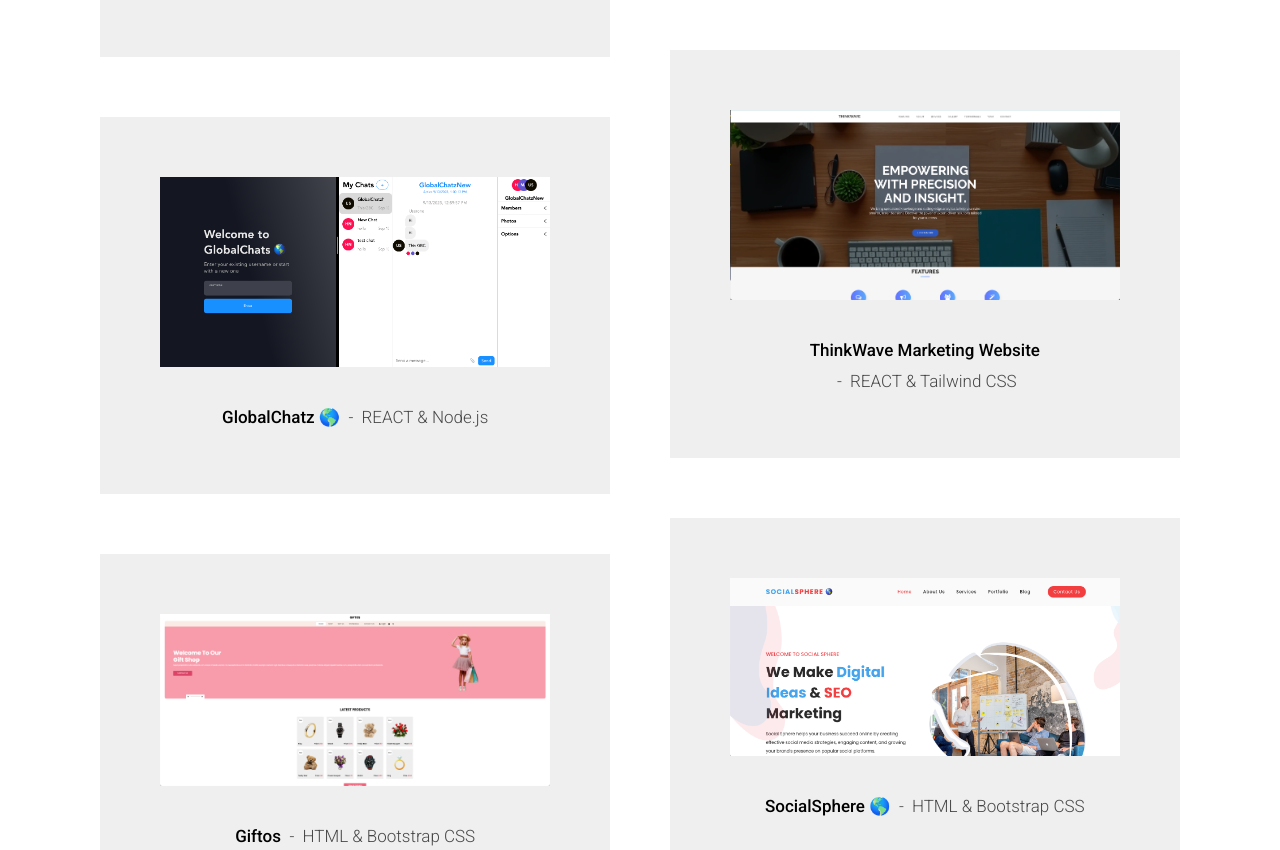
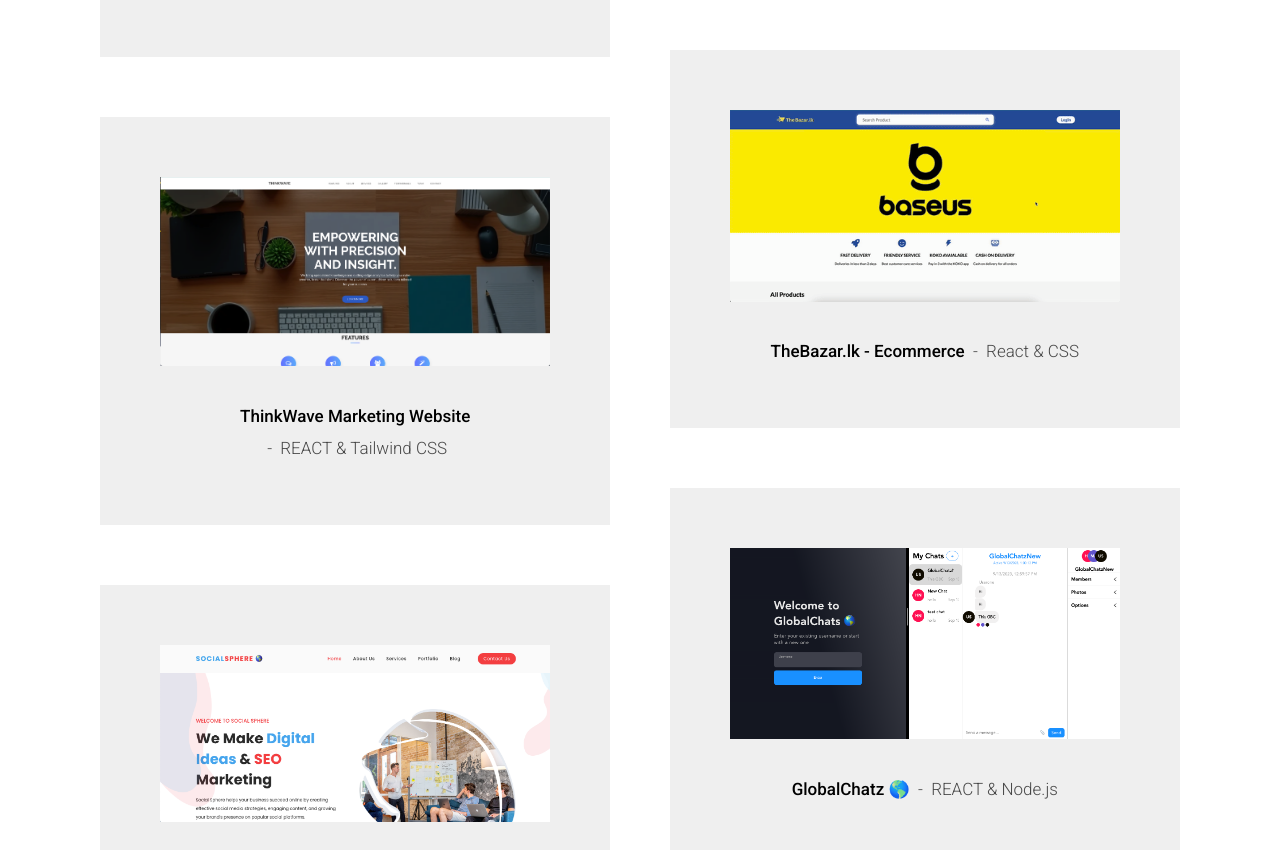
Before and after one commit to fancypants119/abdulmaajid.github.io, a plain HTML site: page index.html in a window 1280 px wide. Shown: the part 7502-8352 px from the top of the page. Drawn offline with Linux system fonts and the light colour scheme; a web font is replaced by a local one.

Commit message:
added bazar.lk

```diff
--- a/index.html
+++ b/index.html
@@ -502,6 +502,31 @@
                     </div>
                 </div> <!-- end masonry__brick -->
 
+                <div class="masonry__brick" data-aos="fade-up">
+                    <div class="item-folio">
+
+                        <div class="item-folio__thumb">
+                            <a href="images/portfolio/thebazar.gif" class="thumb-link" title="Guitarist" data-size="1050x700">
+                                <img src="images/portfolio/thebazar.gif"
+                                     srcset="images/portfolio/thebazar.gif, images/portfolio/thebazar.gif" alt="">
+                            </a>
+                            <a href="https://www.thebazar.lk/" class="item-folio__project-link" title="Project link" target="_blank"></a>
+                        </div>
+                        <div class="item-folio__text">
+                            <h4 class="item-folio__title">
+                                TheBazar.lk - Ecommerce
+                            </h4>
+                            <p class="item-folio__cat">
+                                React & CSS
+                            </p>
+                        </div>
+                        <div class="item-folio__caption">
+                            <p>Vero molestiae sed aut natus excepturi. Et tempora numquam. Temporibus iusto quo.Unde dolorem corrupti neque nisi.</p>
+                        </div>
+                    </div>
+                </div>
+
+
 
                 <div class="masonry__brick" data-aos="fade-up">
                     <div class="item-folio">
@@ -600,6 +625,8 @@
                         </div>
                     </div>
                 </div>
+
+
 
 
             </div> <!-- end masonry -->
```
Also changed, not shown: images/portfolio/thebazar.gif (added).
